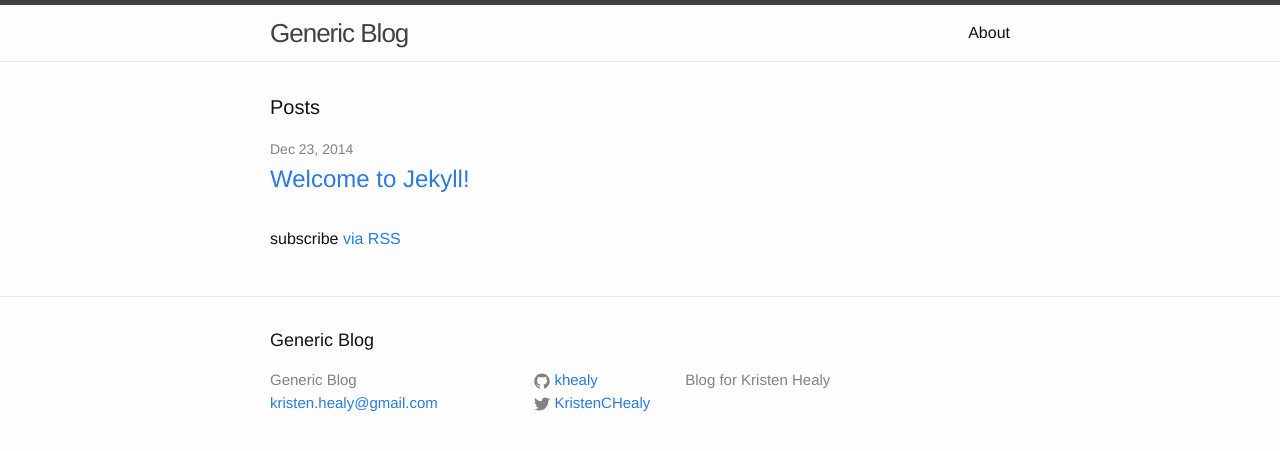
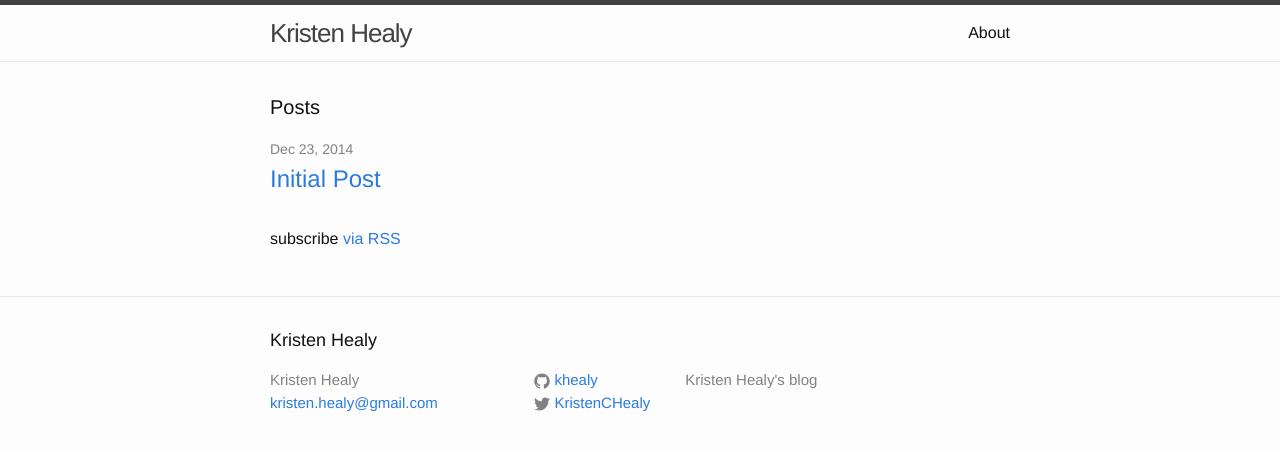
Before and after one commit to khealy/khealy.github.io, a Jekyll site: the page built from index.html, in a window 1280 px wide. Shown: the top 451 px of the page. Built offline with Jekyll 4.4.1, drawn with Linux system fonts in a browser that asks for light colours.

Commit message:
Created new post; removed auto-generated post; changed settings

```diff
--- a/_config.yml
+++ b/_config.yml
@@ -1,8 +1,8 @@
 # Site settings
-title: Generic Blog
+title: Kristen Healy
 email: kristen.healy@gmail.com
 description: > # this means to ignore newlines until "baseurl:"
-  Blog for Kristen Healy
+  Kristen Healy's blog
 baseurl: "" # the subpath of your site, e.g. /blog/
 url: "http://khealy.github.io" # the base hostname & protocol for your site
 twitter_username: KristenCHealy
```
Also changed, not shown: _posts/2014-12-23-initial-post.markdown (added, +7 -0 lines), _posts/2014-12-23-welcome-to-jekyll.markdown (deleted, +0 -25 lines).
